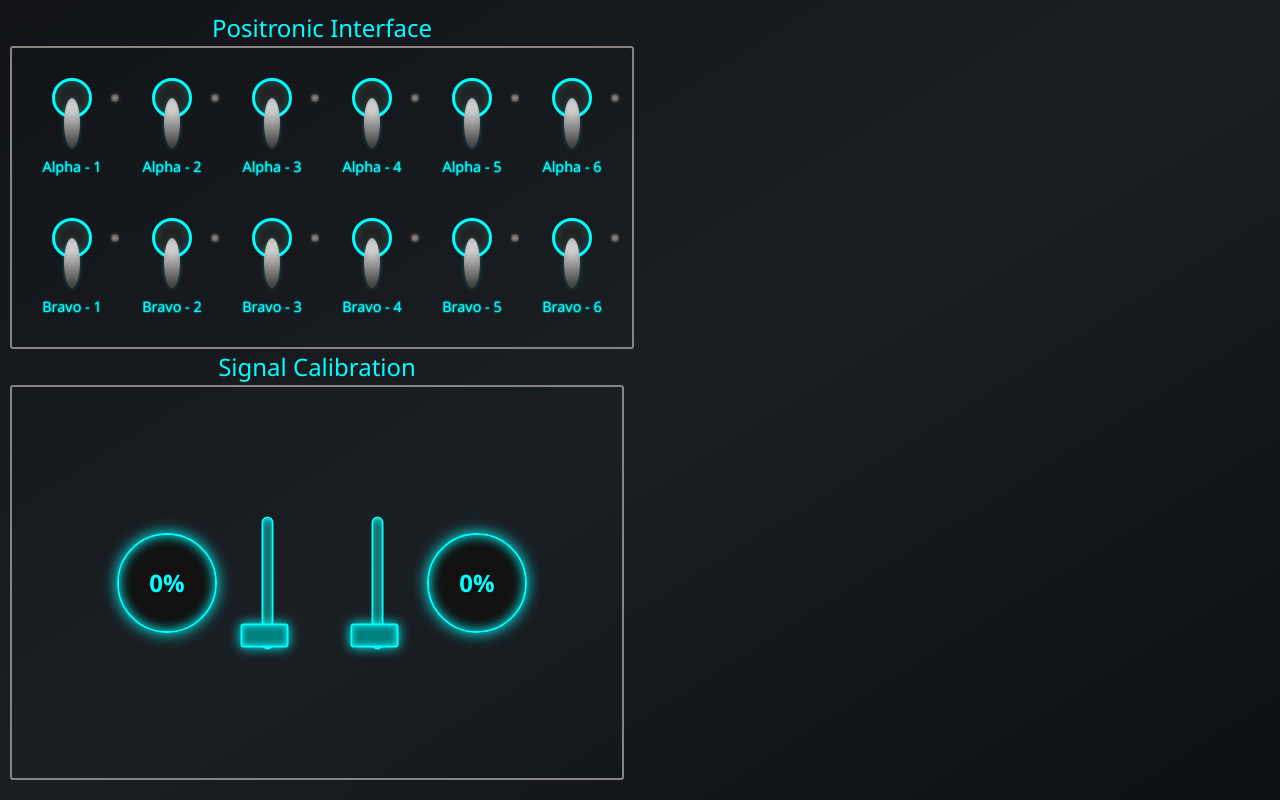
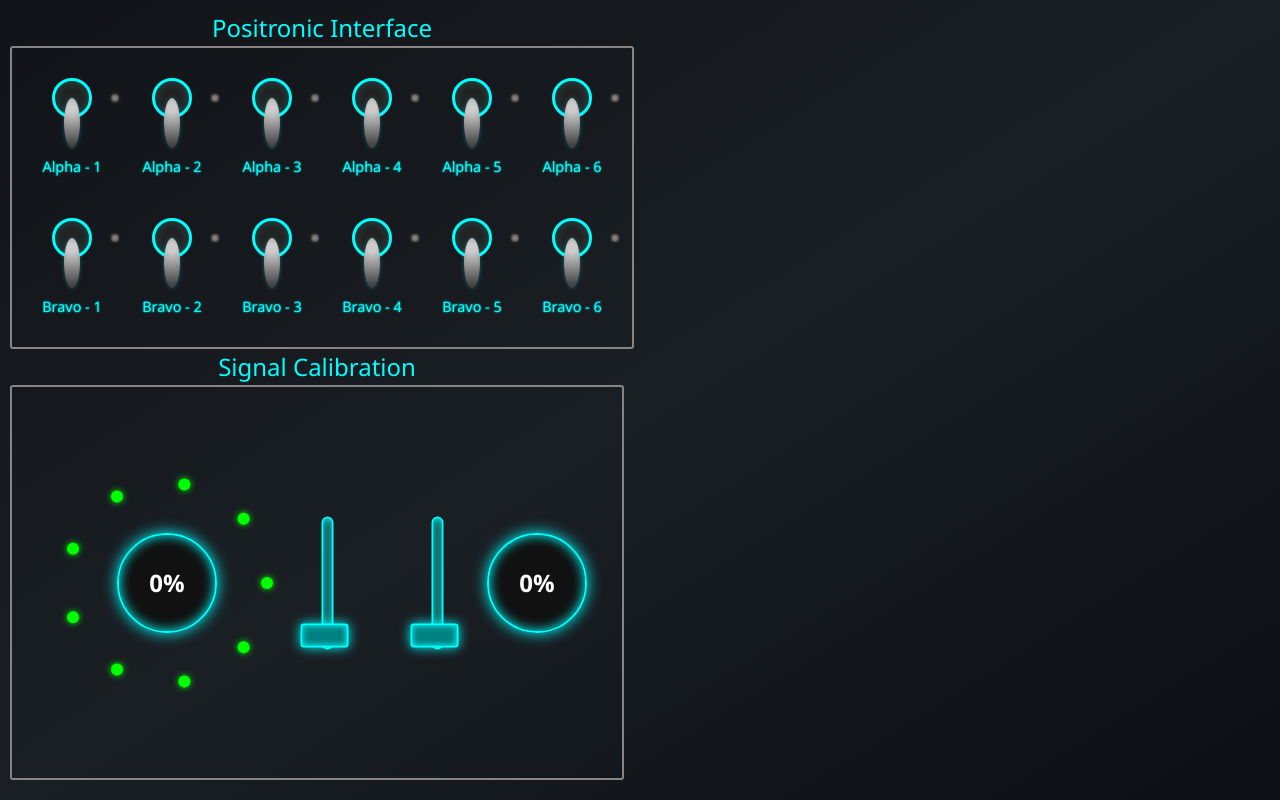
Before and after one commit to openstardrive/server, a plain HTML site: page dev-software-panel/index.html in a window 1280 px wide. Drawn offline with nearby package versions, Linux system fonts and the light colour scheme.

Commit message:
left ring created

```diff
--- a/dev-software-panel/index.css
+++ b/dev-software-panel/index.css
@@ -233,3 +233,63 @@ body {
     margin-right: 10px;
     margin-left: 10px;
 }
+
+.circle-wrapper {
+    position: relative;
+    width: 220px;
+    height: 220px;
+    margin: 0 auto;
+    display: flex;
+    justify-content: center;
+    align-items: center;
+}
+
+.circle-display {
+    width: 100px;
+    height: 100px;
+    background: conic-gradient(rgba(0, 255, 255, 0.6) 0%, #111 0%);
+    border-radius: 50%;
+    border: 2px solid #0ff;
+    box-shadow: 0 0 15px #0ff, inset 0 0 12px #0ff;
+    display: flex;
+    justify-content: center;
+    align-items: center;
+    font-family: 'Segoe UI', Tahoma, Geneva, Verdana, sans-serif;
+    font-weight: bold;
+    font-size: 1.5rem;
+    color: #0ff;
+    user-select: none;
+    transition: background 0.3s ease;
+}
+
+.circle-text {
+    display: flex;
+    justify-content: center;
+    align-items: center;
+    height: 100%;
+    color: white;
+    font-weight: bold;
+}
+
+.ring-led {
+    position: absolute;
+    width: 12px;
+    height: 12px;
+    background: #0f0;
+    border-radius: 50%;
+    box-shadow: 0 0 6px #0f0;
+    top: 50%;
+    left: 50%;
+    transform-origin: center;
+    z-index: 1;
+}
+
+.ring-led-1 { transform: rotate(0deg)   translate(100px) rotate(0deg)   translate(-50%, -50%); }
+.ring-led-2 { transform: rotate(40deg)  translate(100px) rotate(-40deg) translate(-50%, -50%); }
+.ring-led-3 { transform: rotate(80deg)  translate(100px) rotate(-80deg) translate(-50%, -50%); }
+.ring-led-4 { transform: rotate(120deg) translate(100px) rotate(-120deg) translate(-50%, -50%); }
+.ring-led-5 { transform: rotate(160deg) translate(100px) rotate(-160deg) translate(-50%, -50%); }
+.ring-led-6 { transform: rotate(200deg) translate(100px) rotate(-200deg) translate(-50%, -50%); }
+.ring-led-7 { transform: rotate(240deg) translate(100px) rotate(-240deg) translate(-50%, -50%); }
+.ring-led-8 { transform: rotate(280deg) translate(100px) rotate(-280deg) translate(-50%, -50%); }
+.ring-led-9 { transform: rotate(320deg) translate(100px) rotate(-320deg) translate(-50%, -50%); }
--- a/dev-software-panel/index.html
+++ b/dev-software-panel/index.html
@@ -117,9 +117,24 @@
                 <span class="sectionHeading" id="signalCalibrationHeading">Signal Calibration</span>
                 <div id="signalCalibrationContainer">
                   <div id="internalSignalCalibrationContainer">
-                    <div id="internalCircleDisplay" class="circle-display">
-                      <span id="internalCircleText" class="circle-text">0%</span>
+
+                    <div class="circle-wrapper">
+                      <div id="internalCircleDisplay" class="circle-display">
+                        <span id="internalCircleText" class="circle-text">0%</span>
+                      </div>
+
+                      <!-- Use .ring-led instead of .led -->
+                      <div class="ring-led ring-led-1"></div>
+                      <div class="ring-led ring-led-2"></div>
+                      <div class="ring-led ring-led-3"></div>
+                      <div class="ring-led ring-led-4"></div>
+                      <div class="ring-led ring-led-5"></div>
+                      <div class="ring-led ring-led-6"></div>
+                      <div class="ring-led ring-led-7"></div>
+                      <div class="ring-led ring-led-8"></div>
+                      <div class="ring-led ring-led-9"></div>
                     </div>
+
                     <div class="slider-wrapper">
                       <input type="range" id="internalSignalSlider" class="slider" min="0" max="100" value="0" />
                     </div>
```
